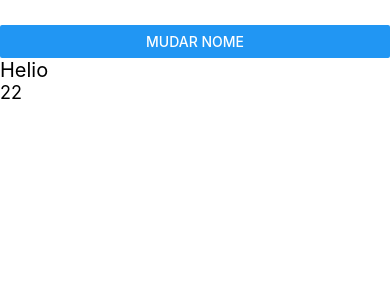
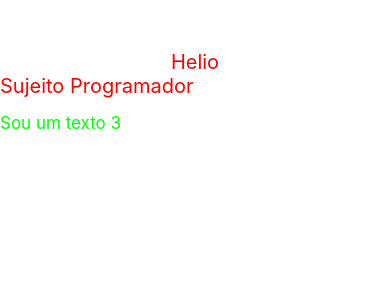
Before and after one commit to HelioJr548/SujeitoProgramador, a React Native app in the folder meuapp/: screen / in a window 390 px wide. Shown: the top 300 px of the page. Built offline with nearby package versions, Linux system fonts and the light colour scheme.

Commit message:
Aplicando grupo de estilo

```diff
--- a/meuapp/App.js
+++ b/meuapp/App.js
@@ -1,22 +1,32 @@
 import { useState } from 'react';
-import { View, Text, Button } from 'react-native';
+import { View, Text, StyleSheet } from 'react-native';
 
 export default function App() {
-	const [name, setName] = useState('Helio');
-	const [age, setAge] = useState(22);
+	return (
+		<View style={styles.area}>
 
-	return (
-		<View style={{ marginTop: 25 }}>
-			<Button
-				title="Mudar Nome"
-				onPress={() => {
-					setName('Helio Jr');
-					setAge(23);
-				}}
-			/>
 
-			<Text style={{ fontSize: 20 }}>{name}</Text>
-			<Text style={{ fontSize: 18 }}>{age}</Text>
+			<Text style={[styles.title, styles.centerText]}>Helio</Text>
+			<Text style={styles.title}>Sujeito Programador</Text>
+			<Text style={styles.subTitle}>Sou um texto 3</Text>
 		</View>
 	);
-}
+};
+
+const styles = StyleSheet.create({
+	area:{
+		marginTop: 50
+	},
+	title: {
+		fontSize: 20,
+		color: '#ff0000'
+	},
+	subTitle: {
+		color: '#00FF00',
+		fontSize: 17,
+		marginTop: 15,
+	},
+	centerText: {
+		textAlign: 'center'
+	}
+})
```
